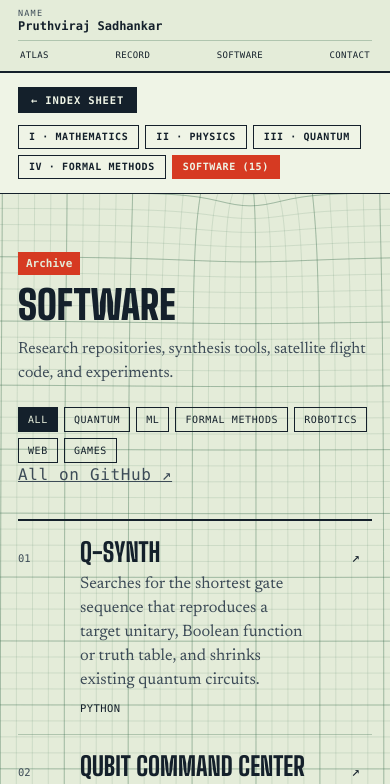
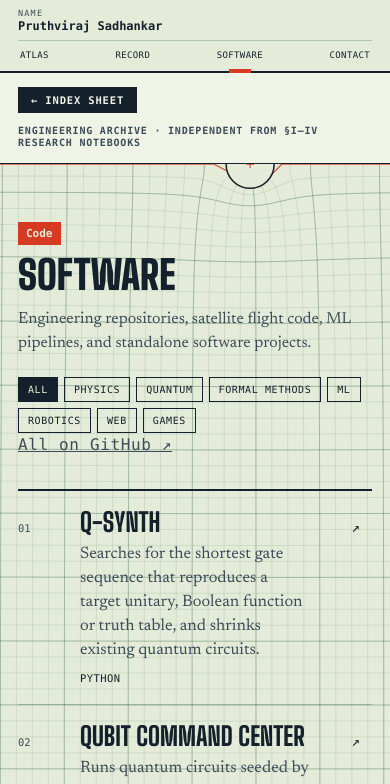
Before and after one commit to phsadhankar/phsadhankar.github.io, a plain HTML site: page index.html in a window 390 px wide. Both pictures are taken after a click on the link "Open software archive (15 repos) ↗". Shown: the top 784 px of the page. Drawn offline with Linux system fonts and the light colour scheme; animation ran at ten frames a second; a web font is replaced by a local one.

Commit message:
detach software archive, narrow physics code to molecular dynamics, wire 6 new labs

```diff
--- a/css/site.css
+++ b/css/site.css
@@ -1008,11 +1008,18 @@ body.locked {
 
 /* ---------- view switching & singularity atlas ---------- */
 
-body[data-view="home"] .sub-only {
+body[data-view="home"] .sub-only,
+body[data-view="home"] .software-only {
   display: none;
 }
 
-body[data-view="discipline"] .home-only {
+body[data-view="discipline"] .home-only,
+body[data-view="discipline"] .software-only {
+  display: none;
+}
+
+body[data-view="software"] .home-only,
+body[data-view="software"] .sub-only {
   display: none;
 }
 
@@ -1216,6 +1223,14 @@ body[data-view="discipline"] .home-only {
   border-top: 0;
 }
 
+.software-kicker {
+  font: 600 10px/1.2 var(--mono);
+  font-stretch: 80%;
+  letter-spacing: 0.08em;
+  text-transform: uppercase;
+  color: var(--ink-soft);
+}
+
 .sub-software {
   margin-top: 84px;
 }
--- a/index.html
+++ b/index.html
@@ -135,6 +135,17 @@
           <div class="body" id="sub-body"></div>
         </div>
       </section>
+
+      <section class="software-only discipline-wrap" id="software-view" aria-live="polite">
+        <div class="crumb-bar">
+          <a class="crumb-back" href="#top">← Index Sheet</a>
+          <span class="software-kicker">Engineering Archive · Independent from §I–IV Research Notebooks</span>
+        </div>
+        <div class="sheet discipline-sheet">
+          <aside class="rail" id="soft-rail"></aside>
+          <div class="body" id="soft-body"></div>
+        </div>
+      </section>
     </main>
 
     <footer class="end" id="contact">
--- a/js/data.js
+++ b/js/data.js
@@ -9,7 +9,7 @@ window.DISCIPLINES = [
         tagline: "Transforms, analytic number theory, conformal planes & geometry",
         eq: "ζ(s) = ∑ n^(−s)  ·  F(ω) = ∫ f(t)e^(−iωt)dt",
         desc: "Eight interactive notebooks from scratch in plain JavaScript spanning signal transforms, complex mappings, analytic number theory, and open geometric problems.",
-        softTags: ["ml", "web"],
+        softTags: [],
         branches: [
             {
                 id: "signals",
@@ -107,8 +107,8 @@ window.DISCIPLINES = [
         name: "Physics",
         tagline: "Continuum fluids, Lagrangian chaos & variational mechanics",
         eq: "∂u/∂t + (u·∇)u = −∇p/ρ + ν∇²u  ·  δ∫L dt = 0",
-        desc: "Seven dynamical simulations covering incompressible Navier–Stokes, vorticity cascades, potential flows, Lagrangian double pendulums, brachistochrone variational optima, and PDE fields.",
-        softTags: ["robotics", "ml"],
+        desc: "Seven dynamical simulations covering incompressible Navier–Stokes, vorticity cascades, potential flows, Lagrangian double pendulums, brachistochrone variational optima, and PDE fields, alongside Neural Molecular Dynamics.",
+        softTags: ["physics"],
         branches: [
             {
                 id: "fluids",
@@ -189,29 +189,61 @@ window.DISCIPLINES = [
         roman: "III",
         sym: "⟨ψ|",
         name: "Quantum",
-        tagline: "SU(2) gate synthesis, wavepacket tunneling & subspace search",
-        eq: "iℏ ∂ψ/∂t = Ĥψ  ·  |ψ⟩ = cos(θ/2)|0⟩ + e^(iφ)sin(θ/2)|1⟩",
-        desc: "Interactive quantum computing and wave mechanics labs paired with Python circuit synthesis (Q-Synth) and hardware muon-seeded Qiskit execution (Qubit Command Center).",
+        tagline: "Optical Bloch control, Bell nonlocality, quantum walks & search",
+        eq: "iℏ ∂ψ/∂t = Ĥψ  ·  dr⃗/dt = Ω⃗_eff × r⃗ − γr⃗_⊥  ·  S ≤ 2√2",
+        desc: "Six interactive quantum mechanics and quantum computation labs covering optical Bloch dynamics, SU(2) gate synthesis, wavepacket tunneling, Bell CHSH violation, discrete quantum walks, and Grover search.",
         softTags: ["quantum"],
         branches: [
             {
-                id: "quantum-labs",
-                name: "Circuits, waves & amplitude amplification",
+                id: "quantum-control",
+                name: "Coherent control, gates & tunneling",
                 sims: [
+                    {
+                        slug: "rabi-ramsey",
+                        title: "Rabi & optical Bloch dynamics",
+                        eq: "dr⃗/dt = Ω⃗_eff × r⃗ − γ(r_x, r_y, 0)",
+                        note: "Driven two-level atom integrated via RK4 showing Bloch precession spirals, excited population P(|1⟩, t), and resonance profile.",
+                        span: 6,
+                        ar: "16 / 10",
+                    },
                     {
                         slug: "bloch-gates",
                         title: "Bloch sphere & gate composer",
                         eq: "|ψ⟩ = cos(θ/2)|0⟩ + e^(iφ) sin(θ/2)|1⟩",
                         note: "Compose single-qubit SU(2) gates (H, X, Y, Z, S, T, Rx, Ry), trace Bloch geodesics, and simplify circuits via exact identities.",
-                        span: 5,
-                        ar: "4 / 5",
+                        span: 6,
+                        ar: "16 / 10",
+                        dy: 56,
                     },
                     {
                         slug: "wavepacket",
                         title: "Schrödinger wavepacket tunneling",
                         eq: "iℏ ∂ψ/∂t = [−(ℏ²/2m)∂²/∂x² + V(x)] ψ",
                         note: "Unitary Crank–Nicolson integrator conserving ∫|ψ|²dx = 1 across single barriers, resonant double barriers, and harmonic wells.",
-                        span: 7,
+                        span: 8,
+                        start: 3,
+                        ar: "16 / 10",
+                    },
+                ],
+            },
+            {
+                id: "quantum-info",
+                name: "Entanglement, walks & amplitude amplification",
+                sims: [
+                    {
+                        slug: "entanglement-bell",
+                        title: "Bell pairs & CHSH witness",
+                        eq: "S = |E(a,b) − E(a,b′) + E(a′,b) + E(a′,b′)| ≤ 2√2",
+                        note: "Emit entangled photon pairs into draggable Alice & Bob polarizer dials and breach the classical Bell limit S = 2.",
+                        span: 6,
+                        ar: "16 / 10",
+                    },
+                    {
+                        slug: "quantum-walk",
+                        title: "Quantum vs classical walk",
+                        eq: "U = S · (C ⊗ I)  ⇒  σ_Q ∝ t vs σ_C ∝ √t",
+                        note: "48-trajectory coin-shift walk demonstrating quadratic ballistic spread and collapse back to binomial diffusion under decoherence.",
+                        span: 6,
                         ar: "16 / 10",
                         dy: 56,
                     },
@@ -233,14 +265,46 @@ window.DISCIPLINES = [
         roman: "IV",
         sym: "⊢",
         name: "Formal Methods",
-        tagline: "λ-calculus, type inference, program synthesis & Hoare proofs",
-        eq: "Γ ⊢ e : τ  ·  {P} S {Q}  ·  sig(e) = [e(I₁),…,e(Iₖ)]",
-        desc: "Programming languages and verification notebooks inspired by research in proof assistants (Rocq), syntax-guided synthesis (SyGuS), and axiomatic semantics.",
+        tagline: "Abstract domains, CTL wavefronts, CDCL graphs & synthesis",
+        eq: "X_{n+1} = X_n ▽ T♯(X_n)  ·  AG ¬bad  ·  Γ ⊢ e : τ",
+        desc: "Six programming languages and formal verification labs combining live kinetic abstract interpretation, Kripke model checking, CDCL SAT conflict graphs, λ-calculus, SyGuS synthesis, and Hoare logic.",
         softTags: ["formal"],
         branches: [
             {
-                id: "pl-labs",
-                name: "Semantics, synthesis & verification",
+                id: "kinetic-verif",
+                name: "Kinetic verification & solver geometry",
+                sims: [
+                    {
+                        slug: "abstract-interp",
+                        title: "Abstract interpretation & widening",
+                        eq: "X_{n+1} = X_n ▽ T♯(X_n)  ·  Safe ⇔ X_∞ ∩ Err = ∅",
+                        note: "Concrete execution trails stream through phase space while Box and Octagon envelopes widen, narrow, and race a hazard region.",
+                        span: 6,
+                        ar: "16 / 10",
+                    },
+                    {
+                        slug: "model-checker",
+                        title: "Model checking & CTL wavefronts",
+                        eq: "AG φ ≡ ¬EF ¬φ  ·  AF φ ≡ μZ.(φ ∨ AX Z)",
+                        note: "Transition tokens stream across concurrent Kripke structures while BFS reachability rings and race-bug counterexample lassos orbit.",
+                        span: 6,
+                        ar: "16 / 10",
+                        dy: 56,
+                    },
+                    {
+                        slug: "sat-cdcl",
+                        title: "CDCL SAT solver & 1-UIP graph",
+                        eq: "Decide → BCP → Conflict ⇒ 1-UIP Learn → Backjump",
+                        note: "Live boolean propagation cascades and vermilion 1-UIP conflict cuts learning clauses on 4-Queens, K₄ 3-coloring, and PHP³₄.",
+                        span: 8,
+                        start: 3,
+                        ar: "16 / 10",
+                    },
+                ],
+            },
+            {
+                id: "pl-semantics",
+                name: "Semantics, synthesis & axiomatic proofs",
                 sims: [
                     {
                         slug: "lambda-calc",
@@ -295,7 +359,7 @@ window.SOFTWARE = [
         name: "Neural Molecular Dynamics",
         text: "Bridges static protein structure prediction and real-time physical simulation, aiming at the folding pathway and not only the final state.",
         stack: "Python",
-        tags: ["ml"],
+        tags: ["physics", "ml"],
         url: GH + "Neural-Molecular-Dynamics",
     },
     {
@@ -388,9 +452,10 @@ window.SOFTWARE = [
 
 window.FILTERS = [
     ["all", "All"],
+    ["physics", "Physics"],
     ["quantum", "Quantum"],
+    ["formal", "Formal methods"],
     ["ml", "ML"],
-    ["formal", "Formal methods"],
     ["robotics", "Robotics"],
     ["web", "Web"],
     ["games", "Games"],
--- a/js/site.js
+++ b/js/site.js
@@ -11,7 +11,12 @@
         year: "numeric",
     });
 
-    /* ---------- flatten all 21 simulations cleanly across disciplines ---------- */
+    const navLinks = [...document.querySelectorAll(".pad-nav a")];
+    const setNav = (activeHref) => {
+        navLinks.forEach((a) => a.classList.toggle("on", a.getAttribute("href") === activeHref));
+    };
+
+    /* ---------- flatten all simulations across research disciplines ---------- */
 
     const ALL = [];
     let fig = 0;
@@ -107,35 +112,32 @@
         if (iframe) fit($(".frame", livePlate), iframe);
     });
 
-    /* ---------- render discipline sheet or software archive ---------- */
+    /* ---------- render separated software archive vs research discipline sheets ---------- */
 
     let activeSheetId = "";
 
     function renderCrumbs(activeId) {
-        const tabs = DISCIPLINES.map(
+        $("#crumb-tabs").innerHTML = DISCIPLINES.map(
             (d) => `<a href="#${d.id}" class="${d.id === activeId ? "on" : ""}">${esc(d.roman)} · ${esc(d.name)}</a>`
-        );
-        tabs.push(`<a href="#software" class="${activeId === "software" ? "on" : ""}">Software (${SOFTWARE.length})</a>`);
-        $("#crumb-tabs").innerHTML = tabs.join("");
+        ).join("");
     }
 
-    function renderDiscipline(id) {
-        if (activeSheetId === id && document.body.dataset.view === "discipline") return;
+    function renderSoftware() {
+        if (activeSheetId === "software" && document.body.dataset.view === "software") return;
         stopLive();
-        activeSheetId = id;
-        document.body.dataset.view = "discipline";
-        renderCrumbs(id);
+        activeSheetId = "software";
+        document.body.dataset.view = "software";
+        setNav("#software");
 
-        if (id === "software") {
         $("#sheet-name").textContent = "Software";
-            $("#sub-rail").innerHTML = `
-              <span class="sec-no">Archive</span>
+        $("#soft-rail").innerHTML = `
+          <span class="sec-no">Code</span>
           <h2>Software</h2>
-              <p>Research repositories, synthesis tools, satellite flight code, and experiments.</p>
+          <p>Engineering repositories, satellite flight code, ML pipelines, and standalone software projects.</p>
           <div class="filters" id="sub-filters" role="group" aria-label="Filter"></div>
           <p class="more"><a href="https://github.com/phsadhankar?tab=repositories" target="_blank" rel="noopener">All on GitHub ↗</a></p>
         `;
-            $("#sub-body").innerHTML = `<div class="ledger" id="sub-ledger"></div>`;
+        $("#soft-body").innerHTML = `<div class="ledger" id="sub-ledger"></div>`;
         const ledger = $("#sub-ledger");
         ledger.innerHTML = SOFTWARE.map(
             (p) => `
@@ -146,6 +148,7 @@
             <span class="go">↗</span>
           </a>`
         ).join("");
+
         const filters = $("#sub-filters");
         filters.innerHTML = FILTERS.map(
             ([fid, label], i) => `<button type="button" data-f="${fid}" aria-pressed="${i === 0}">${label}</button>`
@@ -159,15 +162,23 @@
                 r.hidden = f !== "all" && !r.dataset.tags.split(" ").includes(f);
             });
         });
+
         document.title = "Software — Pruthviraj Sadhankar";
         window.scrollTo({ top: 0, behavior: "instant" });
-            return;
     }
+
+    function renderDiscipline(id) {
+        if (activeSheetId === id && document.body.dataset.view === "discipline") return;
+        stopLive();
+        activeSheetId = id;
+        document.body.dataset.view = "discipline";
+        setNav("");
+        renderCrumbs(id);
 
         const d = DISCIPLINES.find((x) => x.id === id);
         if (!d) return;
 
-        $("#sheet-name").textContent = `§${d.roman} ${d.name}`;
+        $("#sheet-name").textContent = `${d.roman} ${d.name}`;
         $("#sub-rail").innerHTML = `
           <span class="sec-no">§ ${esc(d.roman)}</span>
           <h2>${esc(d.name)}</h2>
@@ -220,7 +231,7 @@
             <div class="branch-head">
               <span class="b-no">+</span>
               <h3>Related code &amp; repositories</h3>
-              <span class="b-count"><a href="#software">All ${SOFTWARE.length} repos ↗</a></span>
+              <span class="b-count">${relatedSoft.length} ${relatedSoft.length === 1 ? "repo" : "repos"}</span>
             </div>
             <div class="ledger">
               ${relatedSoft
@@ -252,10 +263,14 @@
         $("#sheet-name").textContent = "Index";
         document.title = "Pruthviraj Sadhankar";
         if (scrollTarget === "top") {
+            setNav("#atlas");
             window.scrollTo({ top: 0, behavior: "instant" });
         } else if (scrollTarget) {
+            setNav("#" + scrollTarget);
             const el = document.getElementById(scrollTarget);
             if (el) el.scrollIntoView({ behavior: "smooth" });
+        } else {
+            setNav("#atlas");
         }
     }
 
@@ -314,7 +329,11 @@
         closeViewer();
 
         const secId = h.replace(/^#/, "");
-        if (secId === "software" || DISCIPLINES.some((d) => d.id === secId)) {
+        if (secId === "software") {
+            renderSoftware();
+            return;
+        }
+        if (DISCIPLINES.some((d) => d.id === secId)) {
             renderDiscipline(secId);
             return;
         }
@@ -379,13 +398,12 @@
 
     /* ---------- home nav highlight ---------- */
 
-    const links = [...document.querySelectorAll(".pad-nav a")];
     const io = new IntersectionObserver(
         (entries) => {
             if (document.body.dataset.view !== "home") return;
             entries.forEach((en) => {
                 if (!en.isIntersecting) return;
-                links.forEach((a) => a.classList.toggle("on", a.getAttribute("href") === "#" + en.target.id));
+                setNav("#" + en.target.id);
             });
         },
         { rootMargin: "-40% 0px -55% 0px" }
```
Lines whose indentation alone changed are shown as unchanged.
